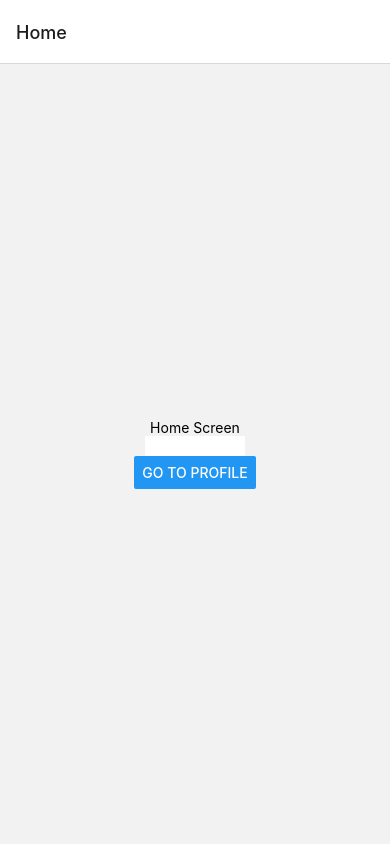
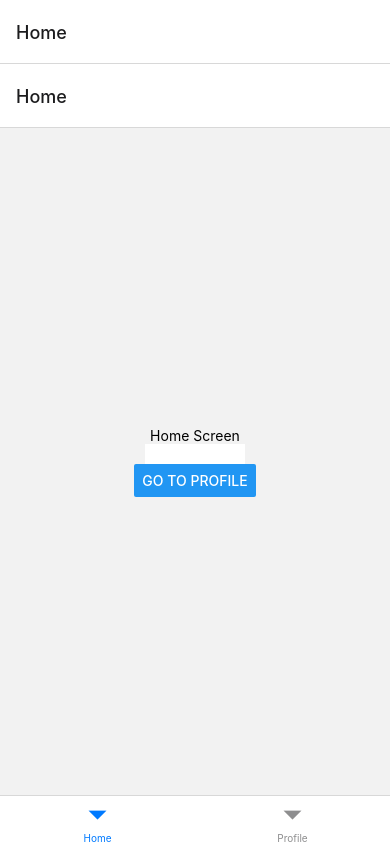
Before and after one commit to ssumthingood/StartRN, a React Native app: screen /Home in a window 390 px wide. Built offline with nearby package versions, Linux system fonts and the light colour scheme.

Commit message:
0728 ReactNative - BottomTab으로navigation을 넘어갈 경우는 스크린 리로딩 과정이 없다/ stack과의 차이점

```diff
--- a/package.json
+++ b/package.json
@@ -24,7 +24,8 @@
     "react-native-gesture-handler": "~2.2.1",
     "react-native-reanimated": "~2.8.0",
     "react-native-safe-area-context": "^4.2.4",
-    "react-native-screens": "~3.11.1"
+    "react-native-screens": "~3.11.1",
+    "undefined": "react-native-vector-icons/MaterialCommunityIcons"
   },
   "devDependencies": {
     "@babel/core": "^7.12.9",
--- a/src/App.tsx
+++ b/src/App.tsx
@@ -1,11 +1,11 @@
 import React from 'react';
 import {NavigationContainer} from '@react-navigation/native';
-import StackNavigation from './navigations/Stack';
+import BottomTabNavigation from './navigations/BottomTab';
 
 const App = () => {
   return (
     <NavigationContainer>
-      <StackNavigation />
+      <BottomTabNavigation />
     </NavigationContainer>
   );
 };
--- a/src/navigations/BottomTab.tsx
+++ b/src/navigations/BottomTab.tsx
@@ -1,12 +1,16 @@
 import React from 'react';
 import {createBottomTabNavigator} from '@react-navigation/bottom-tabs';
-import ProfileScreen from '../screens/Profile';
-import HomeScreen from '../screens/Home';
+import {MainStackNavigator, ProfileStackNavigator} from './Stack';
 
 const Tab = createBottomTabNavigator();
 
 const BottomTabNavigation = () => {
-  return <></>;
+  return (
+    <Tab.Navigator initialRouteName="Home">
+      <Tab.Screen name="Home" component={MainStackNavigator} />
+      <Tab.Screen name="Profile" component={ProfileStackNavigator} />
+    </Tab.Navigator>
+  );
 };
 
 export default BottomTabNavigation;
--- a/src/navigations/Stack.tsx
+++ b/src/navigations/Stack.tsx
@@ -1,7 +1,11 @@
 import React from 'react';
-import {createStackNavigator} from '@react-navigation/stack';
+import {
+  createStackNavigator,
+  StackNavigationProp,
+} from '@react-navigation/stack';
 import ProfileScreen from '../screens/Profile';
 import HomeScreen from '../screens/Home';
+import {RouteProp} from '@react-navigation/native';
 
 export type StackParamList = {
   Home: undefined;
@@ -10,17 +14,44 @@ export type StackParamList = {
   };
 };
 
-const Stack = createStackNavigator<StackParamList>();
+interface ProfileProps {
+  navigation: StackNavigationProp<StackParamList, 'Profile'>;
+  route: RouteProp<StackParamList, 'Profile'>;
+}
 
-const StackNavigation = () => {
+interface HomeProps {
+  navigation: StackNavigationProp<StackParamList, 'Home'>;
+}
+
+// const Stack = createStackNavigator<StackParamList>();
+const MainStack = createStackNavigator();
+const ProfileStack = createStackNavigator();
+
+export const MainStackNavigator = (props: HomeProps): any => {
   return (
-    <Stack.Navigator initialRouteName="Home">
-      <Stack.Screen name="Home" component={HomeScreen} />
-      <Stack.Screen name="Profile" component={ProfileScreen} />
-    </Stack.Navigator>
+    <MainStack.Navigator>
+      <MainStack.Screen name="Home" component={HomeScreen} />
+    </MainStack.Navigator>
   );
 };
 
-export default StackNavigation;
+export const ProfileStackNavigator = (props: ProfileProps): any => {
+  return (
+    <ProfileStack.Navigator>
+      <ProfileStack.Screen name="Profile" component={ProfileScreen} />
+    </ProfileStack.Navigator>
+  );
+};
+
+// const StackNavigation = () => {
+//   return (
+//     <Stack.Navigator initialRouteName="Home">
+//       <Stack.Screen name="Home" component={HomeScreen} />
+//       <Stack.Screen name="Profile" component={ProfileScreen} />
+//     </Stack.Navigator>
+//   );
+// };
+
+// export default StackNavigation;
 
 /* src/navigations/Stack.js */
--- a/src/screens/Home.tsx
+++ b/src/screens/Home.tsx
@@ -10,6 +10,7 @@ interface Props {
 
 const HomeScreen = ({navigation}: Props) => {
   const [myValue, setmyValue] = useState('');
+  const [myData, setMyData] = useState('');
   return (
     <View style={{flex: 1, alignItems: 'center', justifyContent: 'center'}}>
       <Text>Home Screen</Text>
@@ -18,7 +19,13 @@ const HomeScreen = ({navigation}: Props) => {
         style={{height: 20, backgroundColor: 'white', width: 100}}
         onChangeText={value => {
           setmyValue(value);
-          AsyncStorage.setItem('prevValue', value, () => {});
+          AsyncStorage.setItem('prevValue', value, () => {
+            AsyncStorage.getItem('prevValue', (err, result) =>
+              setMyData(result),
+            );
+            console.log(myData);
+            console.log(value + '들어감');
+          });
         }}
       />
       <Button
--- a/src/screens/Profile.tsx
+++ b/src/screens/Profile.tsx
@@ -11,12 +11,15 @@ interface Props {
 }
 
 const ProfileScreen = (props: Props) => {
-  const [prevalue, setPrevalue] = useState();
-  AsyncStorage.getItem('prevValue', (err, result) => setPrevalue(result));
+  const [prevalue, setPrevalue] = useState<String | null | undefined>();
+  AsyncStorage.getItem('prevValue', (err, result) => {
+    console.log(prevalue);
+    setPrevalue(result);
+  });
   return (
     <View style={{flex: 1, alignItems: 'center', justifyContent: 'center'}}>
       <Text>This is profile</Text>
-      <Text>{props.route.params.myValue}</Text>
+      <Text>{props.route?.params?.myValue}</Text>
       <>
         {prevalue ? (
           <>
```
